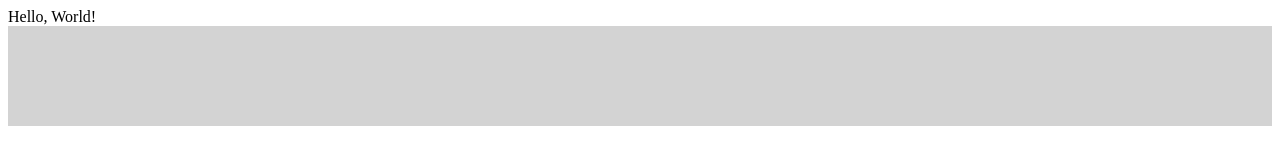
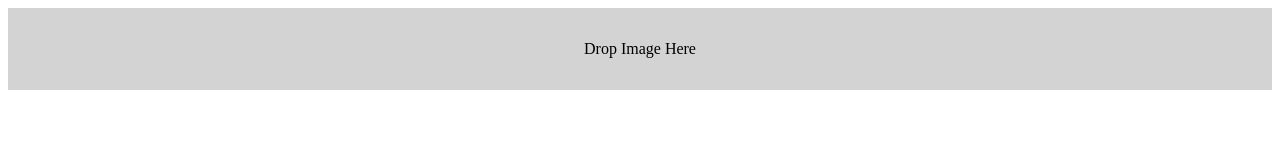
Before and after one commit to helloheesu/color-picker-compare, a website built with Parcel: page src/index.html in a window 1280 px wide. Built offline with nearby package versions, Linux system fonts and the light colour scheme.

Commit message:
:lipstick: refine dropzone

```diff
--- a/src/dropzone.ts
+++ b/src/dropzone.ts
@@ -16,7 +16,13 @@ export const init = (
     }
     if (e.type === "drop") {
       e.preventDefault();
+
       const file = e.dataTransfer.files[0];
+
+      if (!file) {
+        return;
+      }
+
       callback(file);
     }
   }
--- a/src/index.html
+++ b/src/index.html
@@ -8,7 +8,11 @@
     <style>
       .drop-zone {
         background-color: lightgray;
-        min-height: 100px;
+        margin-bottom: 1em;
+        padding: 1em;
+      }
+      .drop-zone p {
+        text-align: center;
       }
       .image-list img {
         width: 100%;
@@ -16,8 +20,9 @@
     </style>
   </head>
   <body>
-    Hello, World!
-    <div class="drop-zone"></div>
+    <div class="drop-zone">
+      <p>Drop Image Here</p>
+    </div>
     <div class="image-list"></div>
     <script src="./index.ts"></script>
   </body>
--- a/src/index.ts
+++ b/src/index.ts
@@ -45,5 +45,8 @@ init(".drop-zone", (file: File) => {
         const item = createItem(color, name);
         list.appendChild(item);
       });
+    })
+    .catch(() => {
+      alert("inappropriate file");
     });
 });
```
